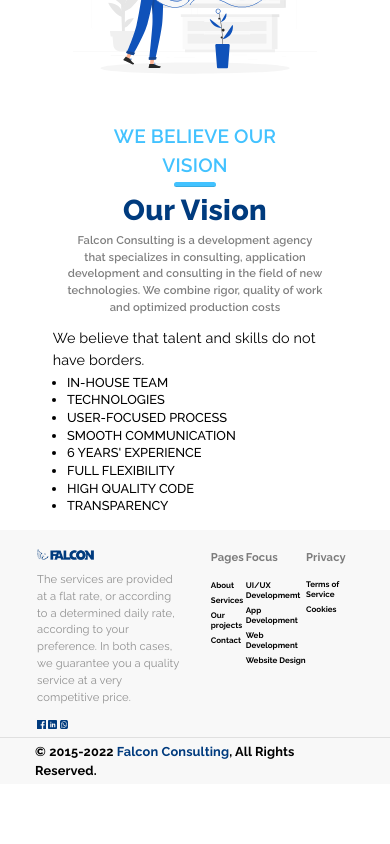
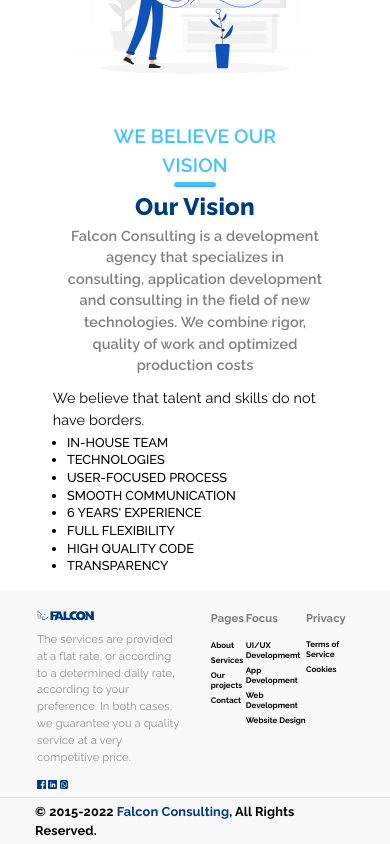
Before and after one commit to yousufkalim/agile-digital, a React (Create React App) app: page /about in a window 390 px wide. Shown: the part 1496-2340 px from the top of the page. Before the commit the page ends 2280 px from the top, so only its background shows below. Built offline with nearby package versions, Linux system fonts and the light colour scheme.

Commit message:
font size responsiveness

```diff
--- a/src/css/Common/SectionHeader.css
+++ b/src/css/Common/SectionHeader.css
@@ -17,9 +17,10 @@
     font-weight: 800 !important;
 }
 .SectionHeaderDesp{
-    font-size: .7rem !important;
+    font-size: .9rem !important;
     font-weight: 400 !important;
     opacity: 50%;
+    width: 75%;
 }
 .LeftSectionHeader{
     display: flex;
@@ -47,6 +48,7 @@
     }
     .SectionHeaderH2{
         width: 70%;
+        font-size: 1.5rem !important;
 
     }
     .SectionHeaderDesp{
```
